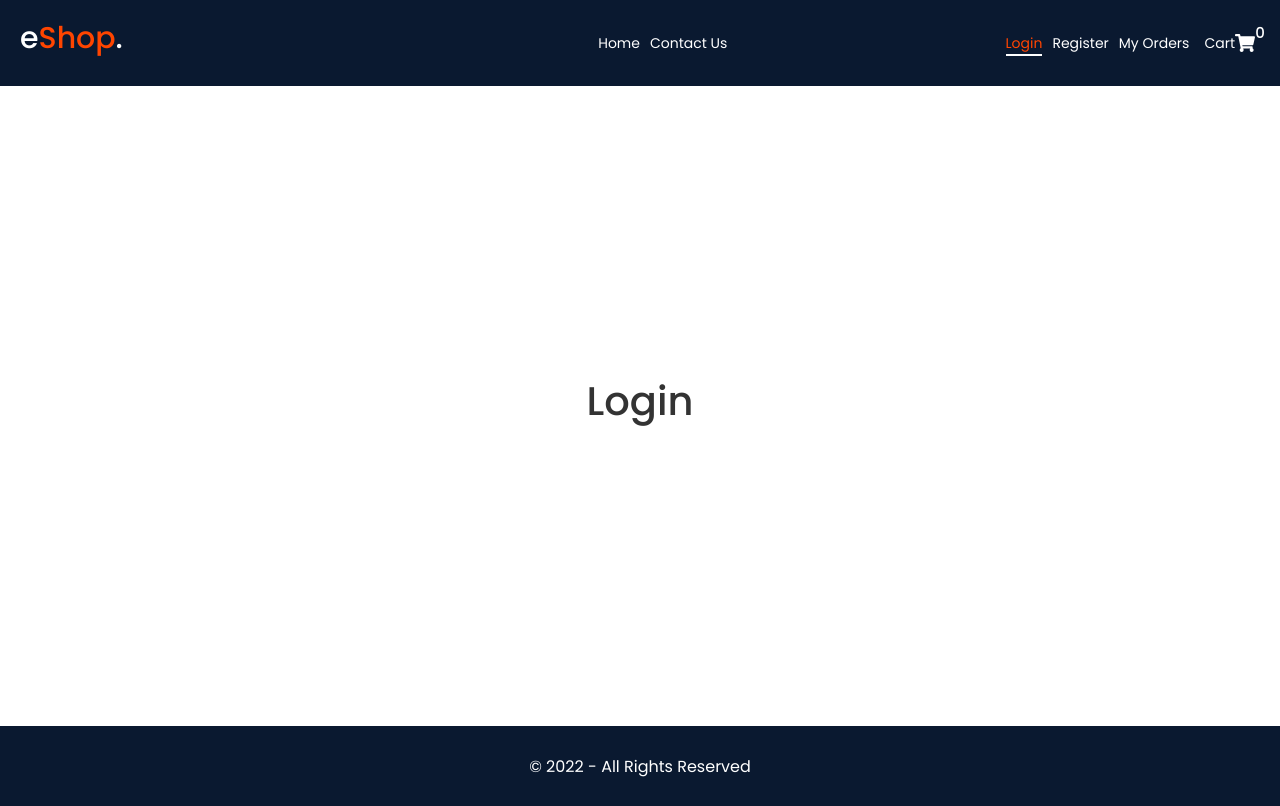
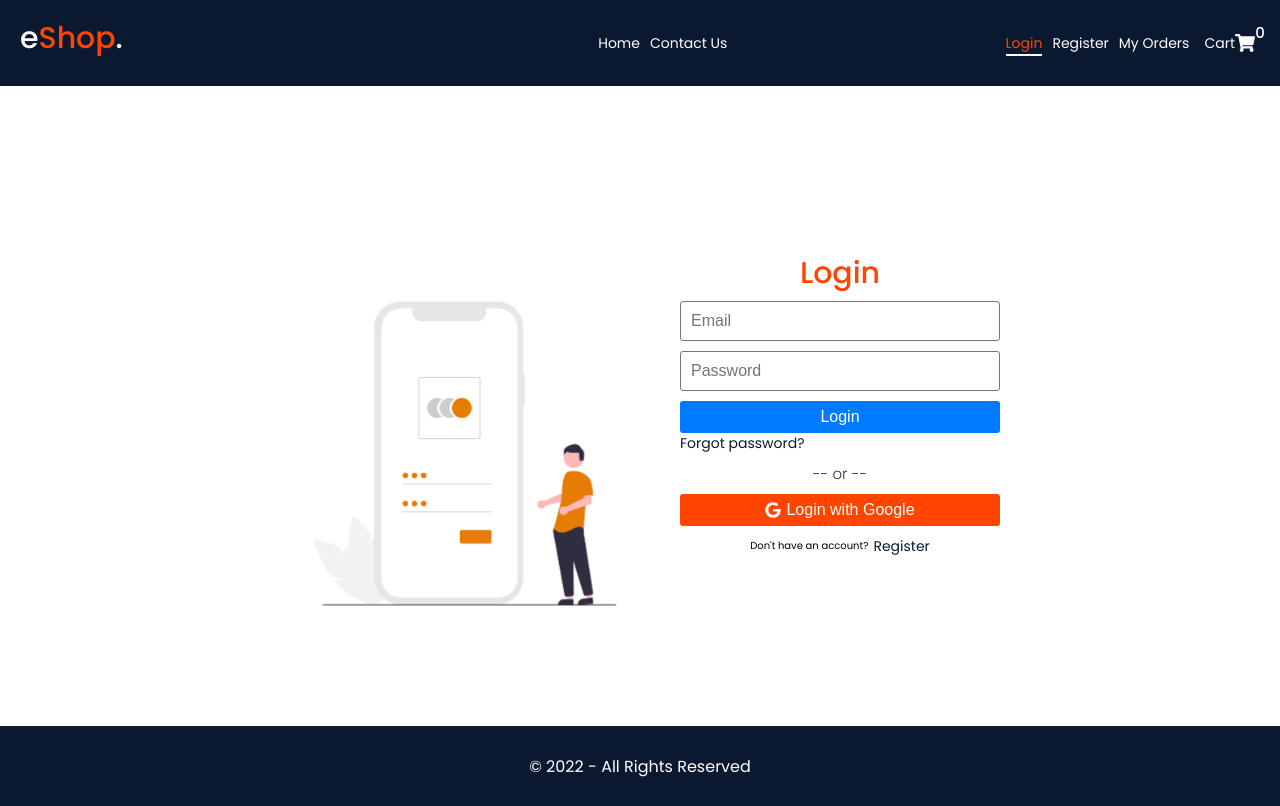
Before and after one commit to femmor/zino-commerce, a React (Create React App) app: page /login in a window 1280 px wide. Built offline with nearby package versions, Linux system fonts and the light colour scheme; the HTML template or start-up script is replaced by a standard one.

Commit message:
Create login page JSX

```diff
--- a/src/pages/auth/Login.js
+++ b/src/pages/auth/Login.js
@@ -1,10 +1,50 @@
+import { Link } from 'react-router-dom';
+import loginImg from '../../assets/login.png';
 import styles from './Auth.module.scss';
+import { FaGoogle } from 'react-icons/fa';
 
 const Login = () => {
   return (
-    <div className={styles.auth}>
-      <h1>Login</h1>
-    </div>
+    <section className={`container ${styles.auth}`}>
+      <div className={styles.img}>
+        <img src={loginImg} alt="login" width={400} />
+      </div>
+      <div className={styles.form}>
+        <h2>Login</h2>
+        <form>
+          <input type="email" placeholder="Email" required />
+          <input type="password" placeholder="Password" required />
+          <button className="--btn --btn-primary --btn-block" type="submit">
+            Login
+          </button>
+          <div>
+            <Link to="/reset-password">Forgot password?</Link>
+          </div>
+          <p>-- or --</p>
+        </form>
+
+        <button className="--btn --btn-danger --btn-block" type="submit">
+          <FaGoogle
+            color="#fff"
+            style={{
+              marginRight: '5px',
+            }}
+          />
+          Login with Google
+        </button>
+        <span className={styles.register}>
+          Don't have an account?
+          <Link
+            to="/register"
+            style={{
+              marginLeft: '5px',
+            }}
+          >
+            Register
+          </Link>
+        </span>
+      </div>
+    </section>
   );
 };
 export default Login;
```
